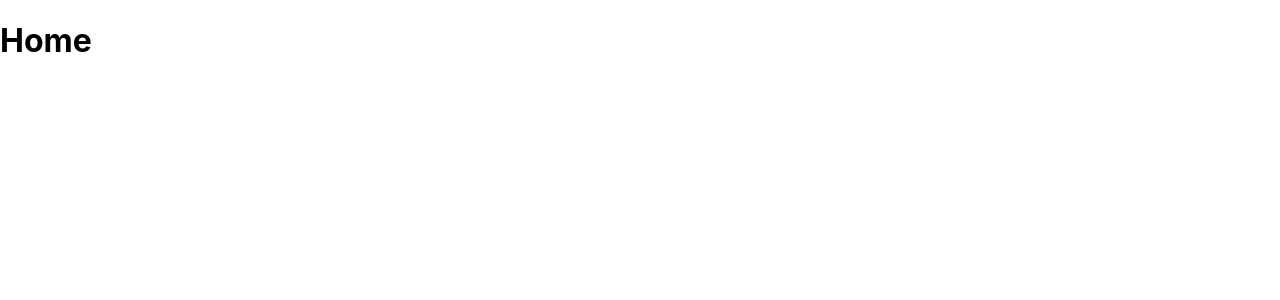
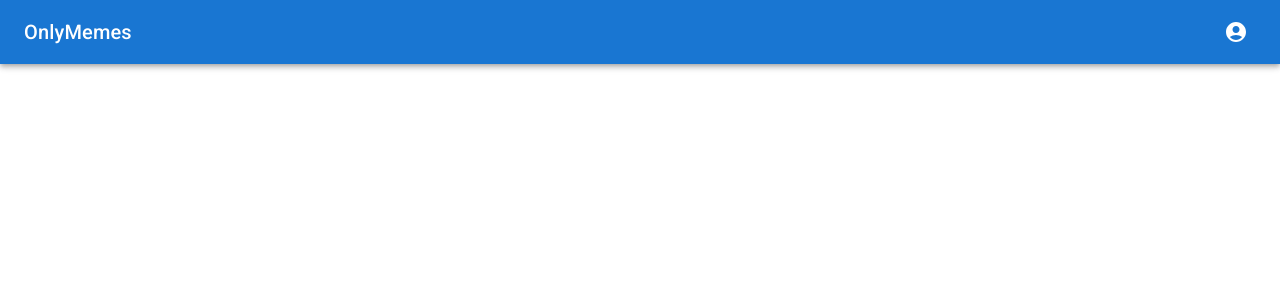
Before and after one commit to Bartekkur1/OnlyMemes, a React (Create React App) app in the folder frontend/: page / in a window 1280 px wide. Shown: the top 300 px of the page. Built offline with nearby package versions, Linux system fonts and the light colour scheme; sample sign-in values are in the browser's storage.

Commit message:
Added navbar into home page

```diff
--- a/frontend/src/App.tsx
+++ b/frontend/src/App.tsx
@@ -4,7 +4,7 @@ import { Route, Routes } from 'react-router-dom';
 import Register from './Pages/Register/Register';
 import Login from './Pages/Login/Login';
 import AuthProvider, { RequireAuth, RequireNoAuth } from './Context/AuthContext';
-import { Home } from './Pages/Home/Home';
+import Home from './Pages/Home/Home';
 
 function App() {
   return (
--- a/frontend/src/Pages/Home/Home.tsx
+++ b/frontend/src/Pages/Home/Home.tsx
@@ -1,9 +1,12 @@
-import { FC } from "react";
+import React from 'react';
+import Navbar from './Navbar';
 
-export const Home: FC = () => {
+const Home = () => {
   return (
-    <div>
-      <h1>Home</h1>
-    </div>
+    <>
+      <Navbar />
+    </>
   );
-}
+};
+
+export default Home;
--- /dev/null
+++ b/frontend/src/Pages/Home/Navbar.tsx
@@ -0,0 +1,20 @@
+import React from 'react';
+import { AppBar, Toolbar, Typography, IconButton } from '@mui/material';
+import { AccountCircle } from '@mui/icons-material';
+
+const Navbar = () => {
+  return (
+    <AppBar position="static">
+      <Toolbar>
+        <Typography variant="h6" component="div" sx={{ flexGrow: 1 }}>
+          OnlyMemes
+        </Typography>
+        <IconButton color="inherit">
+          <AccountCircle />
+        </IconButton>
+      </Toolbar>
+    </AppBar>
+  );
+};
+
+export default Navbar;
```
Also changed, not shown: 1 other file (tests, documents, lock files or other folders).
